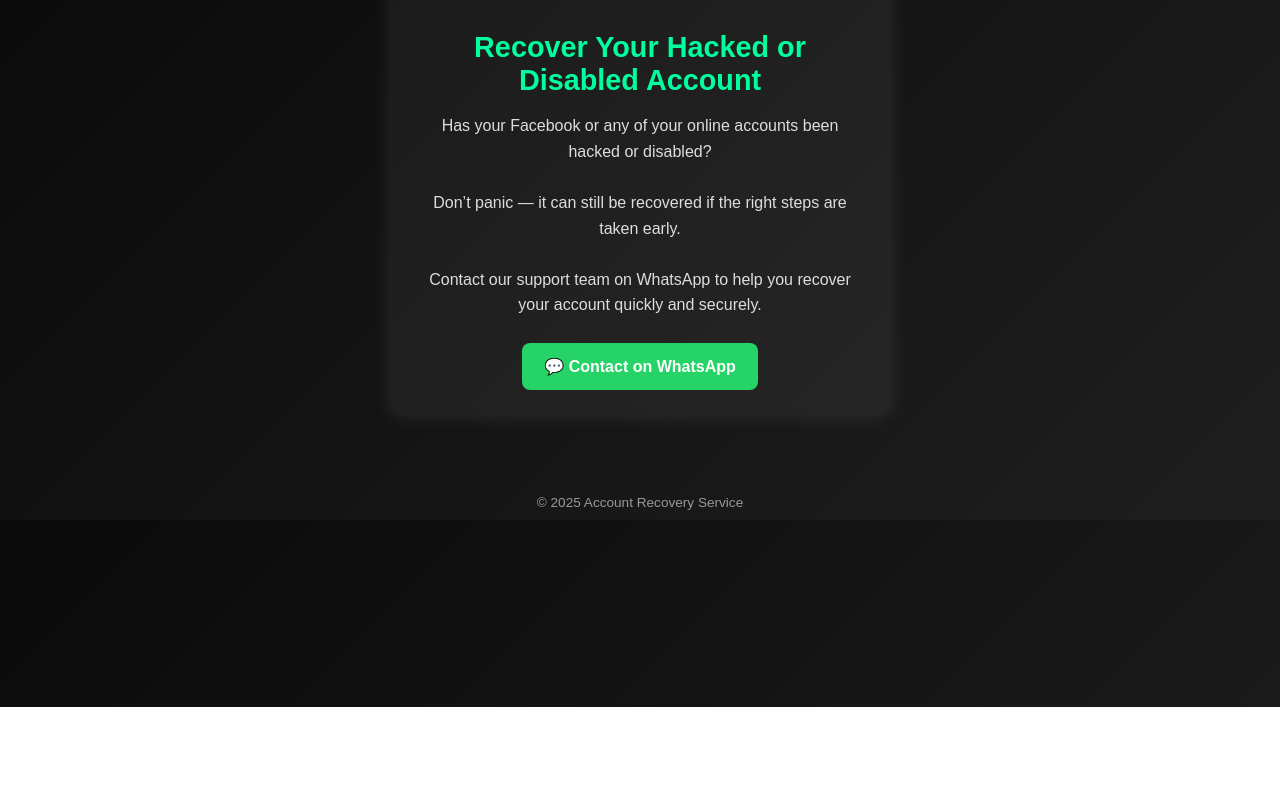
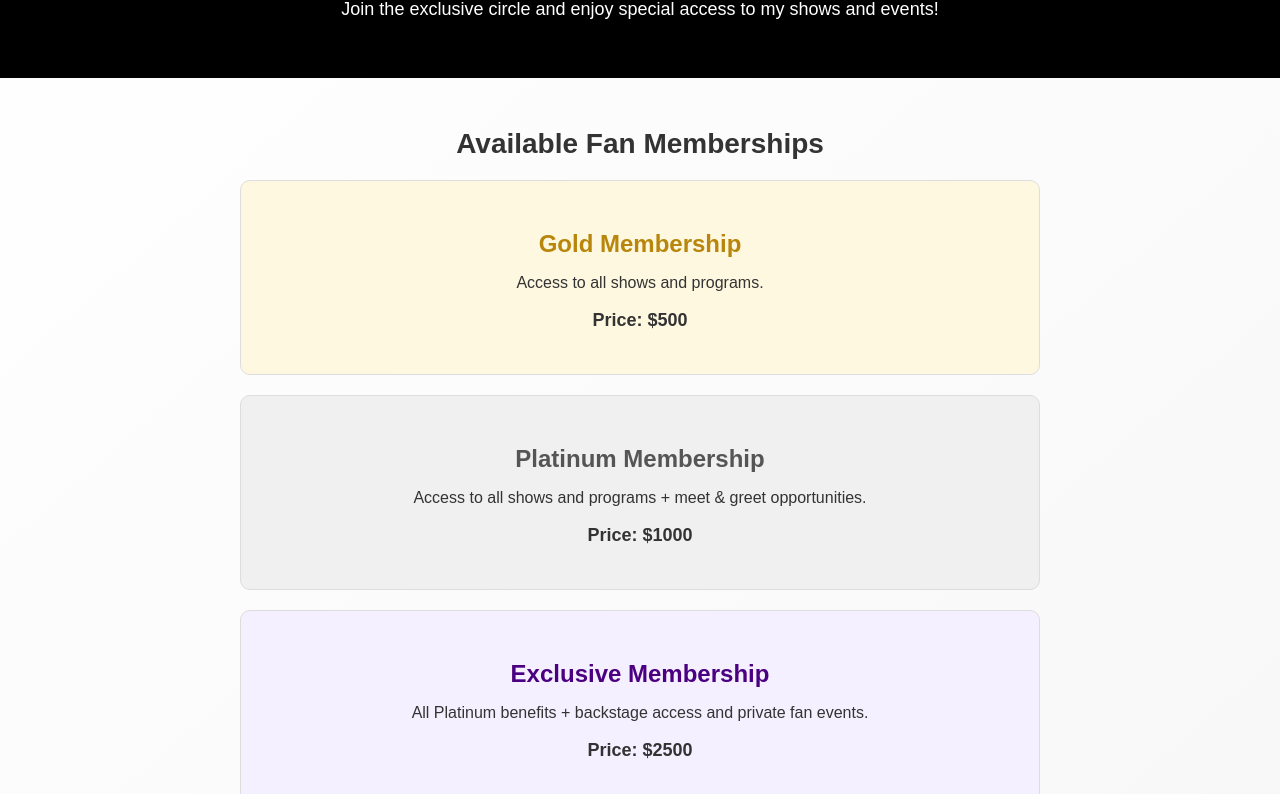
Before and after one commit to steadybtc/recover-account-, a plain HTML site: page index.html in a window 1280 px wide. Shown: the part 93-887 px from the top of the page. Before the commit the page ends 800 px from the top, so only its background shows below. Drawn offline with Linux system fonts and the light colour scheme.

Commit message:
Update index.html

```diff
--- a/index.html
+++ b/index.html
@@ -1,96 +1,57 @@
-<!DOCTYPE html>
+ <!DOCTYPE html>
 <html lang="en">
 <head>
-  <meta charset="UTF-8" />
-  <meta name="viewport" content="width=device-width, initial-scale=1.0" />
-  <title>Account Recovery Service</title>
-  <style>
-    * {
-      box-sizing: border-box;
-    }
-    body {
-      margin: 0;
-      padding: 0;
-      font-family: Arial, sans-serif;
-      background: linear-gradient(135deg, #0a0a0a, #1f1f1f);
-      color: #fff;
-    }
+  <meta charset="UTF-8">
+  <meta name="viewport" content="width=device-width, initial-scale=1.0">
+  <title>Sandra Bullock Fan Card</title>
+</head>
+<body style="font-family: Arial, sans-serif; background: linear-gradient(to bottom right, #fff, #f7f7f7); margin: 0; padding: 0; color: #333;">
 
-    .container {
-      background: rgba(255, 255, 255, 0.05);
-      padding: 25px;
-      border-radius: 12px;
-      box-shadow: 0 0 20px rgba(255, 255, 255, 0.1);
-      max-width: 500px;
-      width: 90%;
-      margin: 80px auto; /* Push content down a bit */
-    }
+  <!-- Header -->
+  <div style="background-color: #000; color: #fff; text-align: center; padding: 40px 20px;">
+    <h1 style="margin: 0; font-size: 36px;">Sandra Bullock Official Fan Card</h1>
+    <p style="margin-top: 10px; font-size: 18px;">Join the exclusive circle and enjoy special access to my shows and events!</p>
+  </div>
 
-    h1 {
-      color: #00ff9d;
-      font-size: 1.8rem;
-      margin-bottom: 10px;
-      text-align: center;
-    }
+  <!-- Membership Section -->
+  <div style="max-width: 800px; margin: 50px auto; text-align: center;">
+    <h2 style="font-size: 28px; margin-bottom: 20px;">Available Fan Memberships</h2>
 
-    p {
-      font-size: 1rem;
-      line-height: 1.6;
-      color: #ddd;
-      text-align: center;
-    }
+    <!-- Gold Card -->
+    <div style="border: 1px solid #ddd; border-radius: 10px; padding: 25px; margin: 20px 0; background: #fff8e1;">
+      <h3 style="color: #b8860b; font-size: 24px; margin-bottom: 10px;">Gold Membership</h3>
+      <p style="font-size: 16px;">Access to all shows and programs.</p>
+      <p style="font-size: 18px; font-weight: bold;">Price: $500</p>
+    </div>
 
-    a.button {
-      display: block;
-      width: fit-content;
-      margin: 25px auto 0;
-      padding: 14px 22px;
-      background-color: #25d366;
-      color: white;
-      text-decoration: none;
-      border-radius: 8px;
-      font-size: 1rem;
-      font-weight: bold;
-      transition: background-color 0.3s ease;
-    }
+    <!-- Platinum Card -->
+    <div style="border: 1px solid #ddd; border-radius: 10px; padding: 25px; margin: 20px 0; background: #f0f0f0;">
+      <h3 style="color: #555; font-size: 24px; margin-bottom: 10px;">Platinum Membership</h3>
+      <p style="font-size: 16px;">Access to all shows and programs + meet & greet opportunities.</p>
+      <p style="font-size: 18px; font-weight: bold;">Price: $1000</p>
+    </div>
 
-    a.button:hover {
-      background-color: #1ebd5b;
-    }
+    <!-- Exclusive Card -->
+    <div style="border: 1px solid #ddd; border-radius: 10px; padding: 25px; margin: 20px 0; background: #f5f0ff;">
+      <h3 style="color: #4b0082; font-size: 24px; margin-bottom: 10px;">Exclusive Membership</h3>
+      <p style="font-size: 16px;">All Platinum benefits + backstage access and private fan events.</p>
+      <p style="font-size: 18px; font-weight: bold;">Price: $2500</p>
+    </div>
+  </div>
 
-    footer {
-      text-align: center;
-      margin: 40px 0 10px;
-      font-size: 0.85rem;
-      color: #999;
-    }
-
-    @media (max-width: 480px) {
-      h1 {
-        font-size: 1.4rem;
-      }
-      p {
-        font-size: 0.95rem;
-      }
-      a.button {
-        padding: 12px 18px;
-        font-size: 0.95rem;
-      }
-    }
-  </style>
-</head>
-<body>
-  <div class="container">
-    <h1>Recover Your Hacked or Disabled Account</h1>
-    <p>
-      Has your Facebook or any of your online accounts been hacked or disabled?<br><br>
-      Don’t panic — it can still be recovered if the right steps are taken early.<br><br>
-      Contact our support team on WhatsApp to help you recover your account quickly and securely.
-    </p>
-    <a class="button" href="https://wa.me/19895358767" target="_blank">
-      💬 Contact on WhatsApp
+  <!-- Call to Action -->
+  <div style="text-align: center; margin: 50px 0;">
+    <p style="font-size: 18px;">Interested in purchasing a fan card?</p>
+    <a href="https://t.me/kevinhuvane0193"
+       style="background-color: #000; color: #fff; padding: 15px 30px; text-decoration: none; border-radius: 30px; font-size: 16px;">
+       Contact Management to Purchase
     </a>
   </div>
-  <footer>© 2025 Account Recovery Service</footer>
+
+  <!-- Footer -->
+  <footer style="text-align: center; background: #000; color: #fff; padding: 20px;">
+    <p style="margin: 0; font-size: 14px;">© 2025 Sandra Bullock Official Fan Club</p>
+  </footer>
+
 </body>
 </html>
```
